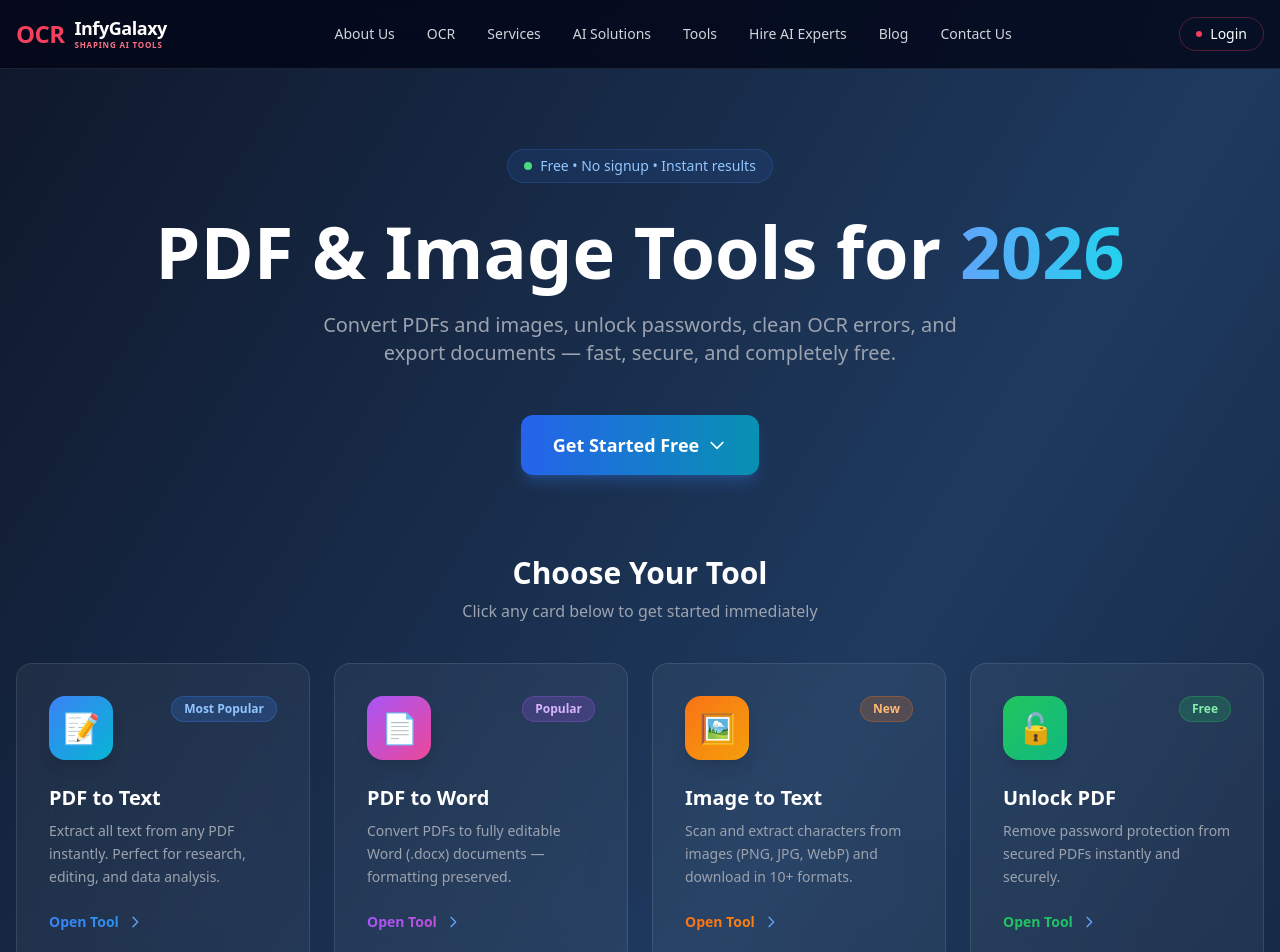
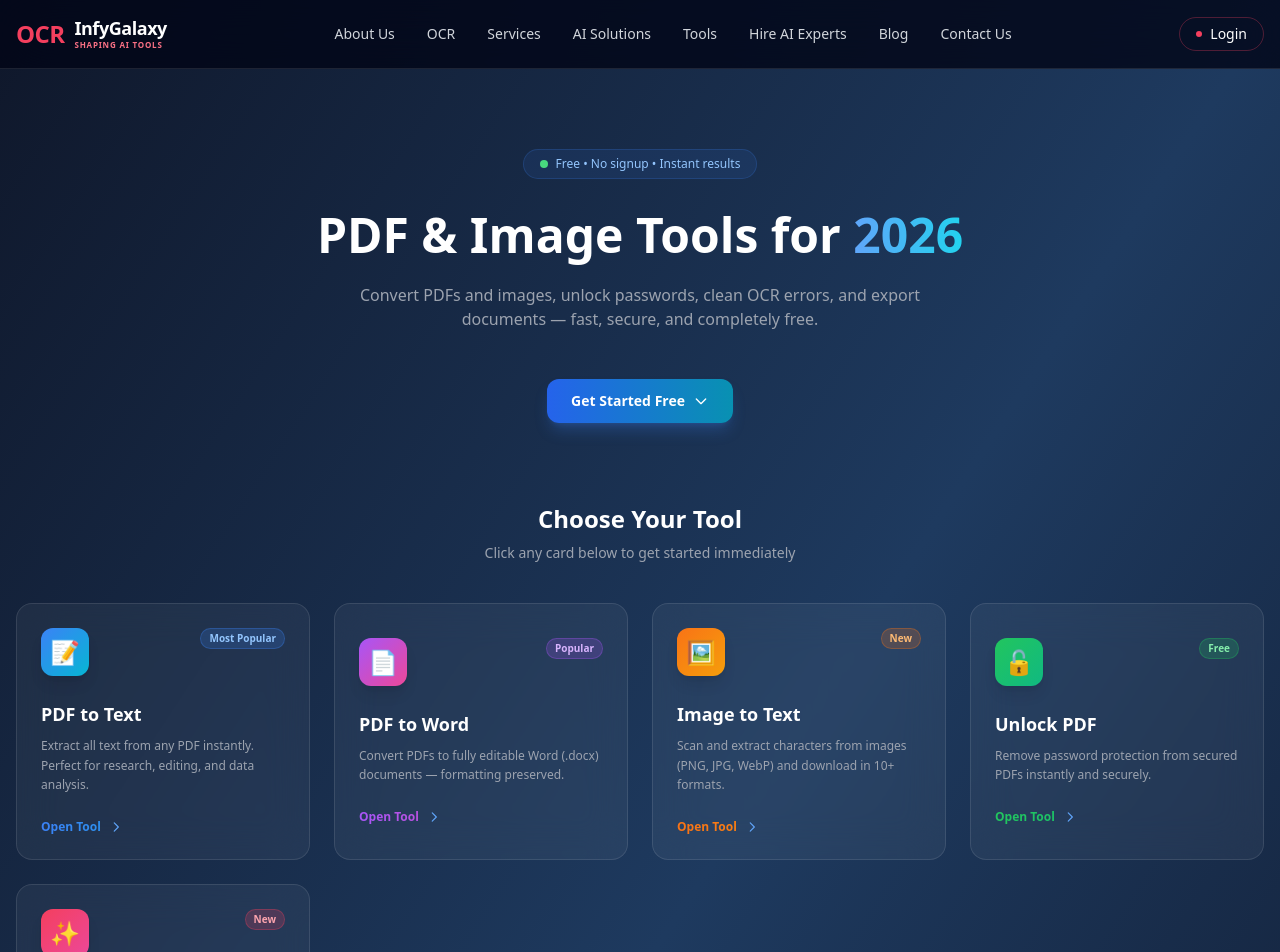
Before and after one commit to manihappy84-ig/MyFirstProject, a Next.js app: page / in a window 1280 px wide. Shown: the top 952 px of the page. Built offline with nearby package versions, Linux system fonts and the light colour scheme.

Commit message:
Style: scale down Hero and Tool Card font sizes by 25 percent for a cleaner desktop layout

```diff
--- a/app/page.tsx
+++ b/app/page.tsx
@@ -164,26 +164,26 @@
       <section className="max-w-7xl mx-auto px-4 py-20 text-center">
         <div className="inline-flex items-center gap-2 bg-blue-500/10 border border-blue-500/20 rounded-full px-4 py-1.5 mb-8">
           <span className="w-2 h-2 bg-green-400 rounded-full animate-pulse" />
-          <span className="text-sm text-blue-300 font-medium">Free • No signup • Instant results</span>
+          <span className="text-xs text-blue-300 font-medium">Free • No signup • Instant results</span>
         </div>
 
-        <h1 className="text-5xl md:text-7xl font-bold text-white mb-6 leading-tight">
+        <h1 className="text-4xl md:text-5xl font-bold text-white mb-6 leading-tight">
           PDF & Image Tools for{' '}
           <span className="bg-gradient-to-r from-blue-400 to-cyan-400 bg-clip-text text-transparent">
             2026
           </span>
         </h1>
 
-        <p className="text-xl text-gray-400 max-w-2xl mx-auto mb-12">
+        <p className="text-base text-gray-400 max-w-xl mx-auto mb-12">
           Convert PDFs and images, unlock passwords, clean OCR errors, and export documents — fast, secure, and completely free.
         </p>
 
         <a
           href="#tools"
-          className="inline-flex items-center gap-2 px-8 py-4 bg-gradient-to-r from-blue-600 to-cyan-600 text-white font-semibold rounded-xl hover:opacity-90 transition shadow-lg shadow-blue-500/25 text-lg"
+          className="inline-flex items-center gap-2 px-6 py-3 bg-gradient-to-r from-blue-600 to-cyan-600 text-white font-semibold rounded-xl hover:opacity-90 transition shadow-lg shadow-blue-500/25 text-sm"
         >
           Get Started Free
-          <svg className="w-5 h-5" fill="none" stroke="currentColor" viewBox="0 0 24 24">
+          <svg className="w-4 h-4" fill="none" stroke="currentColor" viewBox="0 0 24 24">
             <path strokeLinecap="round" strokeLinejoin="round" strokeWidth={2} d="M19 9l-7 7-7-7" />
           </svg>
         </a>
@@ -192,8 +192,8 @@
       {/* ── Tool Cards (THE FIX: real <button> with router.push) ── */}
       <section id="tools" className="max-w-7xl mx-auto px-4 pb-24" aria-label="PDF Tools">
         <div className="text-center mb-10">
-          <h2 className="text-3xl font-bold text-white mb-2">Choose Your Tool</h2>
-          <p className="text-gray-400">Click any card below to get started immediately</p>
+          <h2 className="text-2xl font-bold text-white mb-2">Choose Your Tool</h2>
+          <p className="text-sm text-gray-400">Click any card below to get started immediately</p>
         </div>
 
         <div className="grid md:grid-cols-2 lg:grid-cols-4 gap-6">
@@ -203,31 +203,31 @@
               id={`tool-${tool.id}`}
               type="button"
               onClick={() => router.push(tool.href)}
-              className="group tool-card glass glass-hover rounded-2xl p-8 text-left w-full focus-visible:outline focus-visible:outline-2 focus-visible:outline-blue-400 focus-visible:outline-offset-2"
+              className="group tool-card glass glass-hover rounded-2xl p-6 text-left w-full focus-visible:outline focus-visible:outline-2 focus-visible:outline-blue-400 focus-visible:outline-offset-2"
               aria-label={`Open ${tool.title} tool`}
             >
               {/* Icon + Badge row */}
               <div className="flex items-start justify-between mb-6">
                 <div
-                  className={`w-16 h-16 rounded-2xl bg-gradient-to-br ${tool.gradient} flex items-center justify-center text-3xl shadow-lg group-hover:scale-110 transition-transform duration-300`}
+                  className={`w-12 h-12 rounded-xl bg-gradient-to-br ${tool.gradient} flex items-center justify-center text-2xl shadow-lg group-hover:scale-110 transition-transform duration-300`}
                 >
                   {tool.icon}
                 </div>
-                <span className={`text-xs font-semibold px-3 py-1 rounded-full ${tool.badgeColor}`}>
+                <span className={`text-[10px] font-semibold px-2 py-0.5 rounded-full ${tool.badgeColor}`}>
                   {tool.badge}
                 </span>
               </div>
 
-              <h3 className="text-xl font-bold text-white mb-2 group-hover:text-blue-300 transition-colors">
+              <h3 className="text-lg font-bold text-white mb-2 group-hover:text-blue-300 transition-colors">
                 {tool.title}
               </h3>
-              <p className="text-gray-400 text-sm leading-relaxed mb-6">{tool.description}</p>
+              <p className="text-gray-400 text-xs leading-relaxed mb-6">{tool.description}</p>
 
               {/* CTA row */}
-              <div className={`flex items-center gap-2 text-sm font-semibold bg-gradient-to-r ${tool.gradient} bg-clip-text text-transparent`}>
+              <div className={`flex items-center gap-2 text-xs font-semibold bg-gradient-to-r ${tool.gradient} bg-clip-text text-transparent`}>
                 <span>Open Tool</span>
                 <svg
-                  className="w-4 h-4 group-hover:translate-x-1 transition-transform text-blue-400"
+                  className="w-3.5 h-3.5 group-hover:translate-x-1 transition-transform text-blue-400"
                   fill="none"
                   stroke="currentColor"
                   viewBox="0 0 24 24"
```
